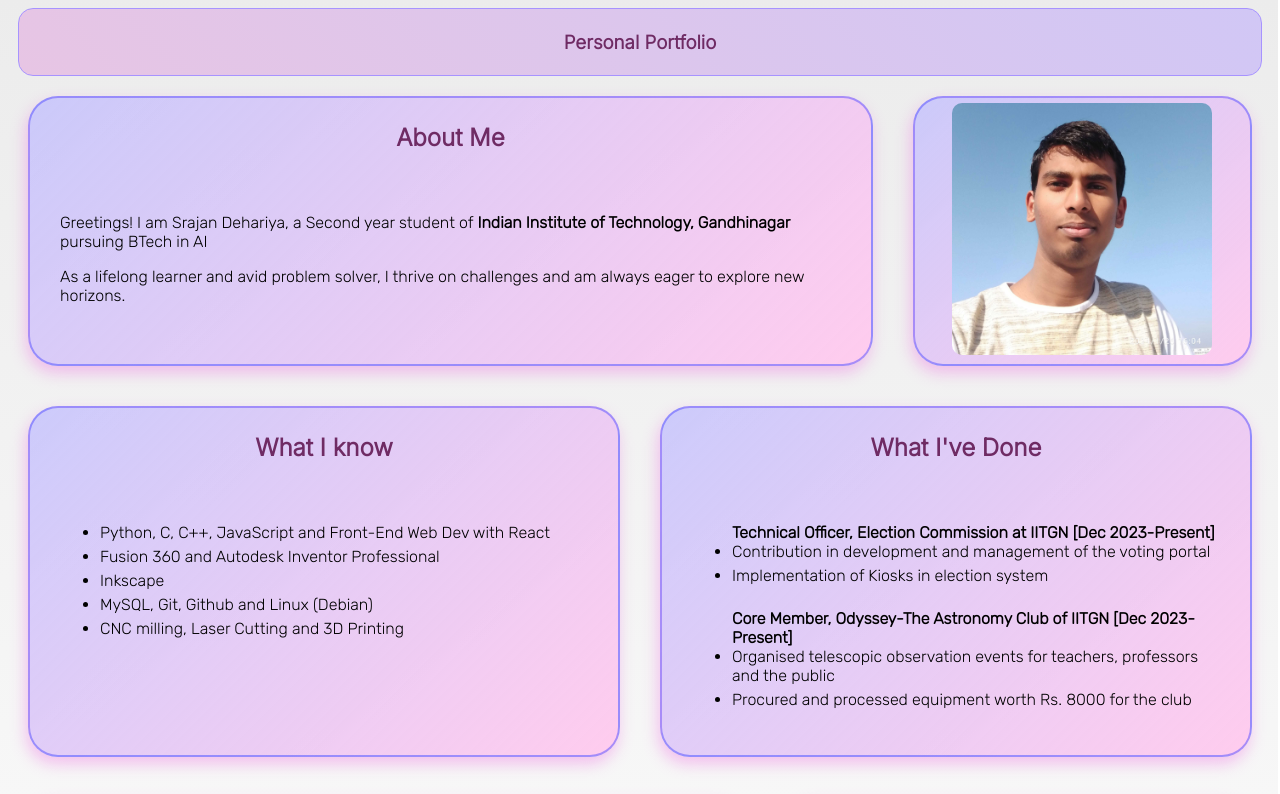
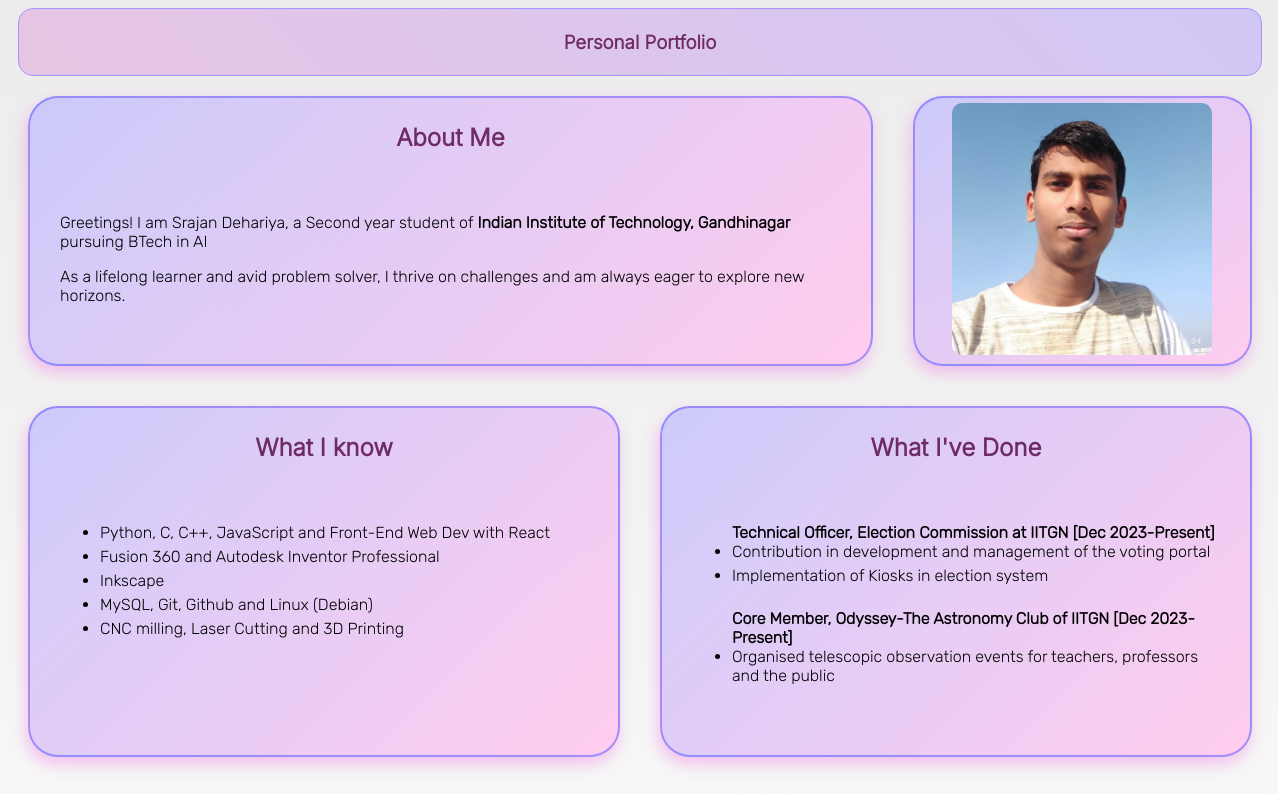
Before and after one commit to srajan0149/PPW, a plain HTML site: page index.html in a window 1280 px wide. Shown: the top 794 px of the page. Drawn offline with Linux system fonts and the light colour scheme.

Commit message:
Update index.html

```diff
--- a/index.html
+++ b/index.html
@@ -46,9 +46,7 @@
 						<br/>
 						<b>Core Member, Odyssey-The Astronomy Club of IITGN [Dec 2023-Present]</b>
 						<li>Organised telescopic observation events for teachers, professors and the public</li>
-						<li>Procured and processed equipment worth Rs. 8000 for the club</>
 						<br/>
-
 					</ul>
 				</div>
 			</div>
```
